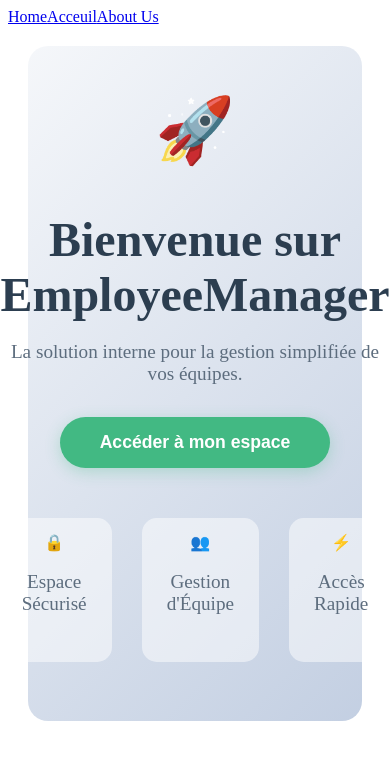
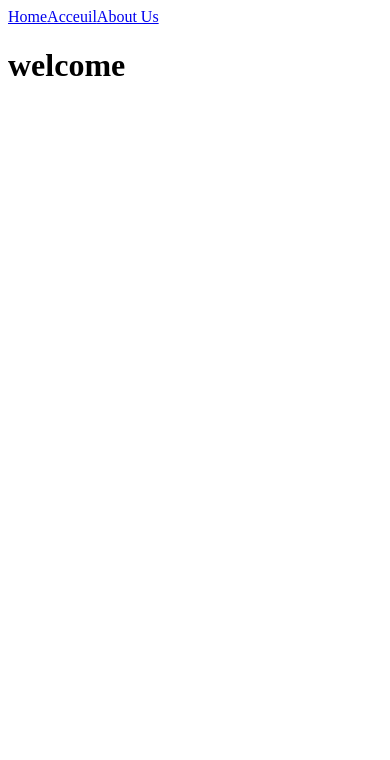
Before and after one commit to kenzokng68-creator/gith-collaboration, a Vue app in the folder GithTest/: page / in a window 390 px wide. Shown: the top 760 px of the page. Built offline with nearby package versions, Linux system fonts and the light colour scheme.

Commit message:
changement

```diff
--- a/GithTest/src/views/AboutView.vue
+++ b/GithTest/src/views/AboutView.vue
@@ -1,111 +1,17 @@
+<script setup>
+
+
+</script>
+
+
 <template>
-  <div class="about-container">
-    <header class="about-header">
-      <h1>À propos de l'application</h1>
-      <p class="subtitle">Système de gestion des accès et des employés</p>
-    </header>
 
-    <section class="about-content">
-      <div class="card">
-        <h3>🚀 Concept</h3>
-        <p>
-          Cette plateforme permet de gérer une liste d'employés récupérée dynamiquement via l'API
-          <a href="https://dummyjson.com" target="_blank">DummyJSON</a>.
-        </p>
-      </div>
+<h1>about</h1>
 
-      <div class="card">
-        <h3>🔐 Sécurité & Rôles</h3>
-        <p>
-          L'accès est segmenté : seuls les profils <strong>Admin</strong> et <strong>Moderator</strong>
-          peuvent accéder au Dashboard pour voir et supprimer des utilisateurs.
-        </p>
-      </div>
-
-      <div class="card">
-        <h3>🛠️ Technologies</h3>
-        <ul>
-          <li>Vue.js 3 (Composition API)</li>
-          <li>Vue Router (Navigation Guards)</li>
-          <li>Fetch API & LocalStorage</li>
-        </ul>
-      </div>
-    </section>
-
-    <router-link to="/" class="back-btn">Retour à l'accueil</router-link>
-  </div>
 </template>
 
+
 <style scoped>
-.about-container {
-  max-width: 900px;
-  margin: 40px auto;
-  padding: 20px;
-  text-align: center;
-  font-family: 'Segoe UI', Tahoma, Geneva, Verdana, sans-serif;
-  color: #2c3e50;
-}
 
-.about-header h1 {
-  font-size: 2.5rem;
-  color: #42b983; /* Vert Vue.js */
-  margin-bottom: 10px;
-}
 
-.subtitle {
-  font-size: 1.2rem;
-  color: #7f8c8d;
-  margin-bottom: 40px;
-}
-
-.about-content {
-  display: grid;
-  grid-template-columns: repeat(auto-fit, minmax(250px, 1fr));
-  gap: 20px;
-  margin-bottom: 40px;
-}
-
-.card {
-  background: #ffffff;
-  padding: 25px;
-  border-radius: 12px;
-  box-shadow: 0 4px 15px rgba(0, 0, 0, 0.1);
-  transition: transform 0.3s ease;
-}
-
-.card:hover {
-  transform: translateY(-5px);
-}
-
-.card h3 {
-  margin-top: 0;
-  color: #34495e;
-}
-
-.card p, .card li {
-  line-height: 1.6;
-  color: #555;
-  list-style: none;
-}
-
-.back-btn {
-  display: inline-block;
-  padding: 12px 25px;
-  background-color: #42b983;
-  color: white;
-  text-decoration: none;
-  border-radius: 8px;
-  font-weight: bold;
-  transition: background 0.3s;
-}
-
-.back-btn:hover {
-  background-color: #3aa876;
-}
-
-a {
-  color: #42b983;
-  text-decoration: none;
-  font-weight: bold;
-}
 </style>
--- a/GithTest/src/views/AcceuilViews.vue
+++ b/GithTest/src/views/AcceuilViews.vue
@@ -1,151 +1,17 @@
 <script setup>
+
 
 </script>
 
+
 <template>
-  <div class="welcome-container">
-    <header class="hero-section">
-      <h1 v-if="$route.query.name" class="fade-in">
-        <span>Bienvenue,</span> {{ $route.query.name }}
-      </h1>
-      <h1 v-else class="fade-in">Welcome visitor</h1>
 
-      <div class="separator"></div>
+<h1>acceuil</h1>
 
-      <h2>Découvrez l'univers de nos catalogues</h2>
-      <p class="subtitle">L'élégance et le style à portée de main.</p>
-    </header>
-
-    <section class="catalog-preview">
-      <div class="card-skeleton">Catalogue Collection</div>
-      <div class="card-skeleton">Nouveautés</div>
-    </section>
-
-    <div class="action-area">
-      <router-link to="/" class="logout-btn" @click="$router.back()">Déconnexion</router-link>
-    </div>
-
-  </div>
 </template>
 
+
 <style scoped>
-/* Conteneur principal avec un flou léger pour faire ressortir le texte sur l'image de fond */
-.welcome-container {
-  display: flex;
-  flex-direction: column;
-  align-items: center;
-  justify-content: center;
-  min-height: 80vh;
-  color: white;
-  text-align: center;
-  padding: 40px 20px;
-}
 
-.hero-section {
-  max-width: 800px;
-  margin-bottom: 50px;
-}
 
-h1 {
-  font-size: clamp(40px, 8vw, 80px);
-  /* Adaptatif selon l'écran */
-  font-family: 'Playfair Display', serif;
-  /* Un style luxueux si dispo */
-  margin-bottom: 10px;
-  text-shadow: 2px 2px 10px rgba(0, 0, 0, 0.5);
-}
-
-h1 span {
-  font-weight: 300;
-  display: block;
-  font-size: 0.5em;
-  text-transform: uppercase;
-  letter-spacing: 5px;
-}
-
-.separator {
-  width: 60px;
-  height: 3px;
-  background: #66bb6a;
-  /* Rappel de ta navbar */
-  margin: 20px auto;
-}
-
-h2 {
-  font-size: clamp(24px, 5vw, 40px);
-  font-weight: 300;
-  margin-top: 20px;
-  color: rgba(255, 255, 255, 0.9);
-}
-
-.subtitle {
-  font-style: italic;
-  opacity: 0.7;
-  font-size: 1.1rem;
-}
-
-/* Grille de catalogues factice pour le look */
-.catalog-preview {
-  display: flex;
-  gap: 20px;
-  margin-bottom: 40px;
-}
-
-.card-skeleton {
-  border: 1px solid rgba(255, 255, 255, 0.2);
-  padding: 20px 40px;
-  backdrop-filter: blur(5px);
-  background: rgba(255, 255, 255, 0.05);
-  border-radius: 5px;
-  text-transform: uppercase;
-  letter-spacing: 2px;
-  transition: 0.3s;
-  cursor: pointer;
-}
-
-.card-skeleton:hover {
-  background: rgba(255, 255, 255, 0.15);
-  border-color: white;
-}
-
-/* Style du bouton Deconnexion */
-.logout-btn {
-  display: inline-block;
-  min-width: 200px;
-  padding: 15px 30px;
-  background: transparent;
-  color: white;
-  border: 1px solid white;
-  border-radius: 0;
-  /* Look luxe : angles droits */
-  font-size: 14px;
-  font-weight: bold;
-  text-transform: uppercase;
-  letter-spacing: 2px;
-  text-decoration: none;
-  transition: all 0.4s ease;
-  cursor: pointer;
-}
-
-.logout-btn:hover {
-  background: white;
-  color: #1a1a1a;
-}
-
-/* Animation d'entrée */
-.fade-in {
-  animation: fadeInUp 1s ease-out;
-}
-
-@keyframes fadeInUp {
-  from {
-    opacity: 0;
-    transform: translateY(20px);
-  }
-
-  to {
-    opacity: 1;
-    transform: translateY(0);
-  }
-}
 </style>
--- a/GithTest/src/views/HomeView.vue
+++ b/GithTest/src/views/HomeView.vue
@@ -1,114 +1,17 @@
 <script setup>
-import { useRouter } from 'vue-router';
-import { isAuthenticated } from '@/services/authServices';
 
-const router = useRouter();
 
-const startExperience = () => {
-  if (isAuthenticated()) {
-    router.push('/about'); // Déjà connecté ? On l'envoie sur le contenu
-  } else {
-    router.push('/login'); // Sinon, direction le formulaire
-  }
-};
 </script>
 
+
 <template>
-  <div class="home-wrapper">
-    <div class="hero-section">
-      <div class="logo-circle">🚀</div>
-      <h1>Bienvenue sur EmployeeManager</h1>
-      <p>La solution interne pour la gestion simplifiée de vos équipes.</p>
 
-      <button @click="startExperience" class="cta-button">
-        Accéder à mon espace
-      </button>
-    </div>
+<h1>welcome</h1>
 
-    <div class="features-preview">
-      <div class="feature">
-        <span>🔒</span>
-        <p>Espace Sécurisé</p>
-      </div>
-      <div class="feature">
-        <span>👥</span>
-        <p>Gestion d'Équipe</p>
-      </div>
-      <div class="feature">
-        <span>⚡</span>
-        <p>Accès Rapide</p>
-      </div>
-    </div>
-  </div>
 </template>
 
+
 <style scoped>
-.home-wrapper {
-  display: flex;
-  flex-direction: column;
-  align-items: center;
-  justify-content: center;
-  min-height: 80vh;
-  text-align: center;
-  background: linear-gradient(135deg, #f5f7fa 0%, #c3cfe2 100%);
-  border-radius: 20px;
-  margin: 20px;
-}
 
-.logo-circle {
-  font-size: 4rem;
-  margin-bottom: 20px;
-  animation: float 3s ease-in-out infinite;
-}
 
-h1 {
-  font-size: 3rem;
-  color: #2c3e50;
-  margin-bottom: 1rem;
-}
-
-p {
-  color: #5d6d7e;
-  font-size: 1.2rem;
-  max-width: 500px;
-  margin-bottom: 2rem;
-}
-
-.cta-button {
-  background-color: #42b983;
-  color: white;
-  border: none;
-  padding: 15px 40px;
-  font-size: 1.1rem;
-  font-weight: bold;
-  border-radius: 50px;
-  cursor: pointer;
-  transition: all 0.3s ease;
-  box-shadow: 0 4px 15px rgba(66, 185, 131, 0.3);
-}
-
-.cta-button:hover {
-  background-color: #3aa876;
-  transform: scale(1.05);
-  box-shadow: 0 6px 20px rgba(66, 185, 131, 0.4);
-}
-
-.features-preview {
-  display: flex;
-  gap: 30px;
-  margin-top: 50px;
-}
-
-.feature {
-  background: rgba(255, 255, 255, 0.5);
-  padding: 15px 25px;
-  border-radius: 15px;
-  font-weight: 500;
-}
-
-@keyframes float {
-  0% { transform: translateY(0px); }
-  50% { transform: translateY(-15px); }
-  100% { transform: translateY(0px); }
-}
 </style>
```
